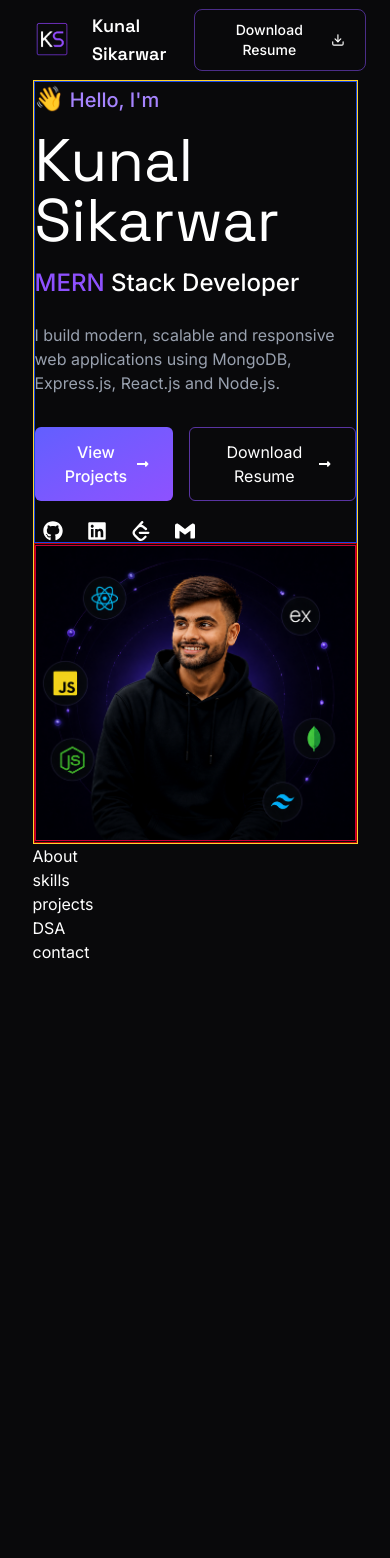
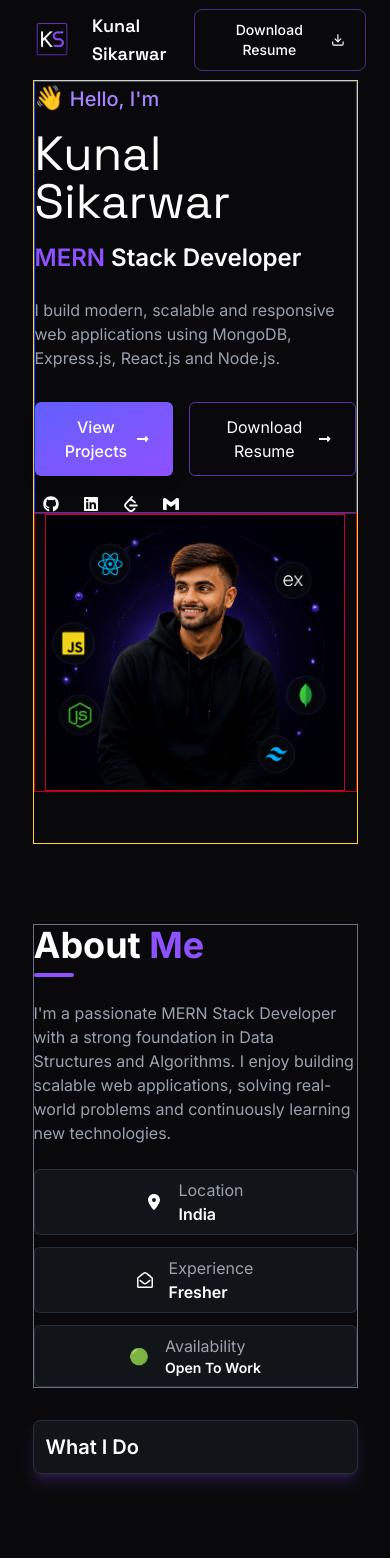
Before and after one commit to Kunal72004/myPortfolio, a React (Vite) app: page / in a window 390 px wide. Shown: the top 1558 px of the page. Before the commit the page ends 964 px from the top, so only its background shows below. Built offline with nearby package versions, Linux system fonts and the light colour scheme.

Commit message:
working on about page

```diff
--- a/src/sections/About.jsx
+++ b/src/sections/About.jsx
@@ -1,11 +1,86 @@
-import React from 'react'
+import { FaRegEnvelopeOpen } from "react-icons/fa";
+import { FaLocationDot } from "react-icons/fa6";
 
 const About = () => {
+  const services = [
+    {
+      title: "Frontend Development",
+      description:
+        "Creating responsive and interactive user interfaces using React and Tailwind CSS.",
+    },
+    {
+      title: "Backend Development",
+      description: "Building scalable REST APIs using Node.js and Express.js.",
+    },
+    {
+      title: "Database Management",
+      description:
+        "Designing efficient MongoDB schemas and handling data operations.",
+    },
+    {
+      title: "DSA & Problem Solving",
+      description:
+        "Strong understanding of algorithms, data structures and coding challenges.",
+    },
+  ];
+
   return (
-    <div>
-      About
-    </div>
-  )
-}
+    <section id="about" className="py-20">
+      <div className="max-w-7xl mx-auto ">
+        <div className="grid grid-cols-1 lg:grid-cols-2 gap-8">
+          {/* left */}
+          <div className="border border-gray-500">
+            <div>
+              <h2 className="text-4xl font-bold">
+              About <span className="text-violet-500 ">Me</span>
+            </h2>
+            <div className="border-2 rounded-lg mt-2 border-violet-500 w-10"></div>
+            </div>
 
-export default About
+            <p className="text-gray-400 mt-6 max-w-lg">
+              {" "}
+              I'm a passionate MERN Stack Developer with a strong foundation in
+              Data Structures and Algorithms. I enjoy building scalable web
+              applications, solving real-world problems and continuously
+              learning new technologies.
+            </p>
+            <div className="mt-6 grid grid-cols-1 md:grid-cols-3 gap-3 lg:gap-4 ">
+              <div className="flex border rounded-md gap-4 items-center justify-center border-gray-600/40 py-2 bg-gray-700/20 hover:bg-gray-950">
+                <FaLocationDot />
+                <div className="flex-col ">
+                  <p className="text-gray-400">Location</p>
+                  <p className="font-semibold">India</p>
+                </div>
+              </div>
+              <div className="flex border rounded-md gap-4 items-center justify-center border-gray-600/40 py-2 bg-gray-700/20 hover:bg-gray-950">
+                <FaRegEnvelopeOpen />
+                <div className="flex-col ">
+                  <p className="text-gray-400">Experience</p>
+                  <p className="font-semibold">Fresher</p>
+                </div>
+              </div>
+              <div className="flex border rounded-md gap-4 items-center justify-center border-gray-600/40 py-2 bg-gray-700/20 hover:bg-gray-950">
+                🟢
+                <div className="flex-col ">
+                  <p className="text-gray-400">Availability</p>
+                  <p className="font-semibold text-sm">Open To Work</p>
+                </div>
+              </div>
+            </div>
+          </div>
+          {/* right */}
+          <div className="border border-gray-600/40 bg-gray-700/20 p-3 rounded-lg shadow-lg shadow-violet-500/20">
+            <h3 className="font-semibold text-xl">
+              What I Do
+            </h3>
+            <div>
+
+            </div>
+          </div>
+        </div>
+      </div>
+    </section>
+  );
+};
+
+export default About;
--- a/src/sections/Home.jsx
+++ b/src/sections/Home.jsx
@@ -5,34 +5,34 @@ import Profile from '../assets/portfolio_profile_img.png'
 
 const Home = () => {
   return (
-    <section id="home" className="pt-20 max-h-screen">
-      <div className="max-w-7xl mx-auto h-[calc(100vh-80px)] border border-amber-300">
-        <div className="grid grid-cols-1 lg:grid-cols-2 h-full ">
+    <section id="home" className="pt-20 min-h-screen">
+      <div className="max-w-7xl mx-auto min-h-[calc(100vh-80px)] border border-amber-300">
+        <div className="grid grid-cols-1 lg:grid-cols-2">
           {/* left section */}
-          <div className="border border-blue-700 flex flex-col justify-center">
+          <div className="border border-blue-700 flex flex-col justify-center items-start order-1">
             <span className="text-violet-400 text-xl font-medium ">
               <span className="text-2xl">👋</span> Hello, I'm
             </span>
-            <h1 className="font-space text-6xl mt-4">
+            <h1 className="font-space text-5xl lg:text-7xl mt-4">
               Kunal
               <br /> Sikarwar
             </h1>
-            <h2 className="text-2xl font-medium mt-4">
+            <h2 className="text-2xl font-semibold mt-4">
               <span className="text-violet-500">MERN</span> Stack Developer
             </h2>
-            <p className="text-gray-400 mt-6 max-w-md">
+            <p className="text-gray-400 mt-6 max-w-lg">
               I build modern, scalable and responsive web applications using
               MongoDB, Express.js, React.js and Node.js.
             </p>
             <div className="flex gap-4 mt-8 ">
-              <button className="bg-linear-to-br from-indigo-500 to-violet-500 px-6 py-3 flex gap-1 items-center rounded-md font-medium hover:scale-105 transition-all duration-300">
+              <button className="bg-linear-to-br from-indigo-500 to-violet-500 px-6 py-3 flex gap-1 items-center rounded-md font-medium hover:scale-105 shadow-lg hover:shadow-violet-500/20 transition-all duration-300 ">
                 View Projects <FaLongArrowAltRight />
               </button>
-              <button className="border border-violet-500/60 px-6 py-3 flex gap-1 items-center rounded-md hover:border-violet-500/30 hover:scale-105 transition-all duration-300">
+              <button className="border border-violet-500/60 px-6 py-3 flex gap-1 items-center rounded-md hover:border-violet-500/30 hover:scale-105 hover:bg-violet-500/10 transition-all duration-300">
                 Download Resume <FaLongArrowAltRight />
               </button>
             </div>
-            <div className="flex gap-6 mt-5 text-xl px-2">
+            <div className="flex gap-6 mt-5  md:text-xl px-2">
               <a href="https://github.com/Kunal72004">
                 <FaGithub />
               </a>
@@ -47,9 +47,10 @@ const Home = () => {
               </a>
             </div>
           </div>
+
           {/* right section */}
-          <div className="border border-red-700 flex justify-center items-center">
-            <div className="overflow-hidden border border-rose-700">
+          <div className="border border-red-700 flex justify-center items-center order-2">
+            <div className="overflow-hidden border w-75 md:w-95 lg:w-full border-rose-700">
               <img className="w-full h-full object-contain" src={Profile} alt="profile img" />
             </div>
           </div>
@@ -60,24 +61,3 @@ const Home = () => {
 };
 
 export default Home;
-
-{
-  /* <div className="p-4 flex flex-col gap-2 mt-10 font-light max-w-fit">
-        <div className="text-xl text-violet-500">Hi, I'm</div>
-        <div className="text-4xl font-bold font-space">Kunal Sikarwar</div>
-        <div className="text-xl"> <span className="text-violet-500 ">MERN</span> Stack Developer</div>
-        <div className="text-xs">
-          Third-year B.Tech Computer Science Engineering student with strong
-          interest in software development and core Computer Science. Skilled in
-          Java, DSA, and Web Development (MERN) , seeking real-world
-          opportunities.
-        </div>
-        <div className="flex gap-4">
-          <button>View My Projects</button>
-          <button>Contact Me</button>
-        </div>
-
-        <div>social icons</div>
-      </div>
-      <div className="bg-yellow-700 ">kunal</div> */
-}
```
